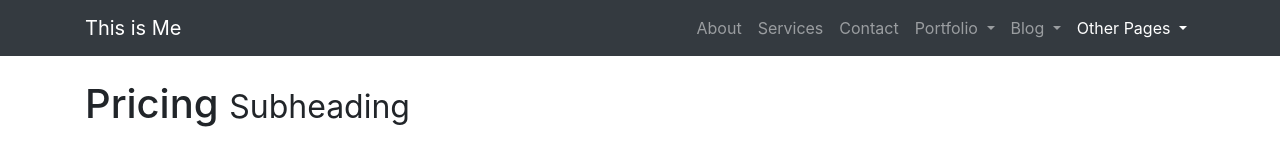
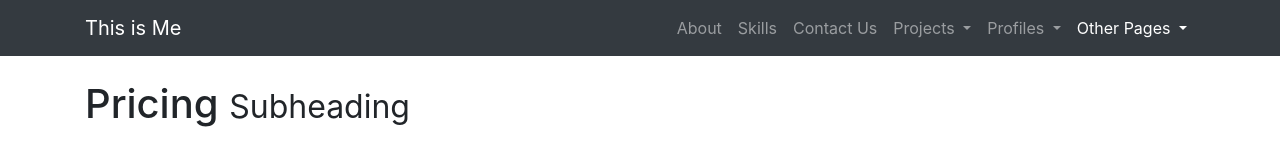
Before and after one commit to Mohit6043/myprofile, a website: page pricing.html in a window 1280 px wide. Shown: the top 144 px of the page. Drawn offline with Linux system fonts and the light colour scheme.

Commit message:
Update pricing.html

```diff
--- a/pricing.html
+++ b/pricing.html
@@ -33,14 +33,14 @@
             <a class="nav-link" href="about.html">About</a>
           </li>
           <li class="nav-item">
-            <a class="nav-link" href="services.html">Services</a>
+            <a class="nav-link" href="services.html">Skills</a>
           </li>
           <li class="nav-item">
-            <a class="nav-link" href="contact.html">Contact</a>
+            <a class="nav-link" href="contact.html">Contact Us</a>
           </li>
           <li class="nav-item dropdown">
             <a class="nav-link dropdown-toggle" href="#" id="navbarDropdownPortfolio" data-toggle="dropdown" aria-haspopup="true" aria-expanded="false">
-              Portfolio
+              Projects
             </a>
             <div class="dropdown-menu dropdown-menu-right" aria-labelledby="navbarDropdownPortfolio">
               <a class="dropdown-item" href="portfolio-1-col.html">1 Column Portfolio</a>
@@ -52,7 +52,7 @@
           </li>
           <li class="nav-item dropdown">
             <a class="nav-link dropdown-toggle" href="#" id="navbarDropdownBlog" data-toggle="dropdown" aria-haspopup="true" aria-expanded="false">
-              Blog
+              Profiles
             </a>
             <div class="dropdown-menu dropdown-menu-right" aria-labelledby="navbarDropdownBlog">
               <a class="dropdown-item" href="blog-home-1.html">Blog Home 1</a>
```
